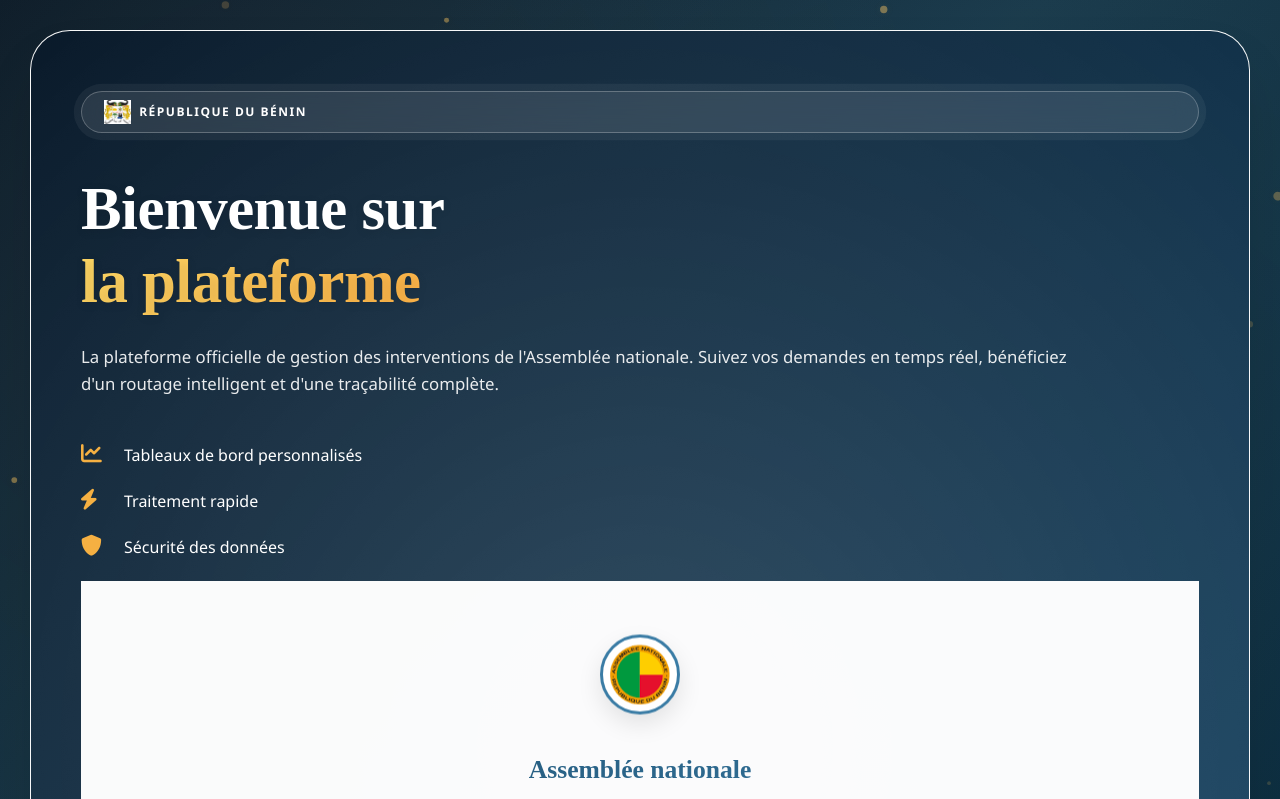
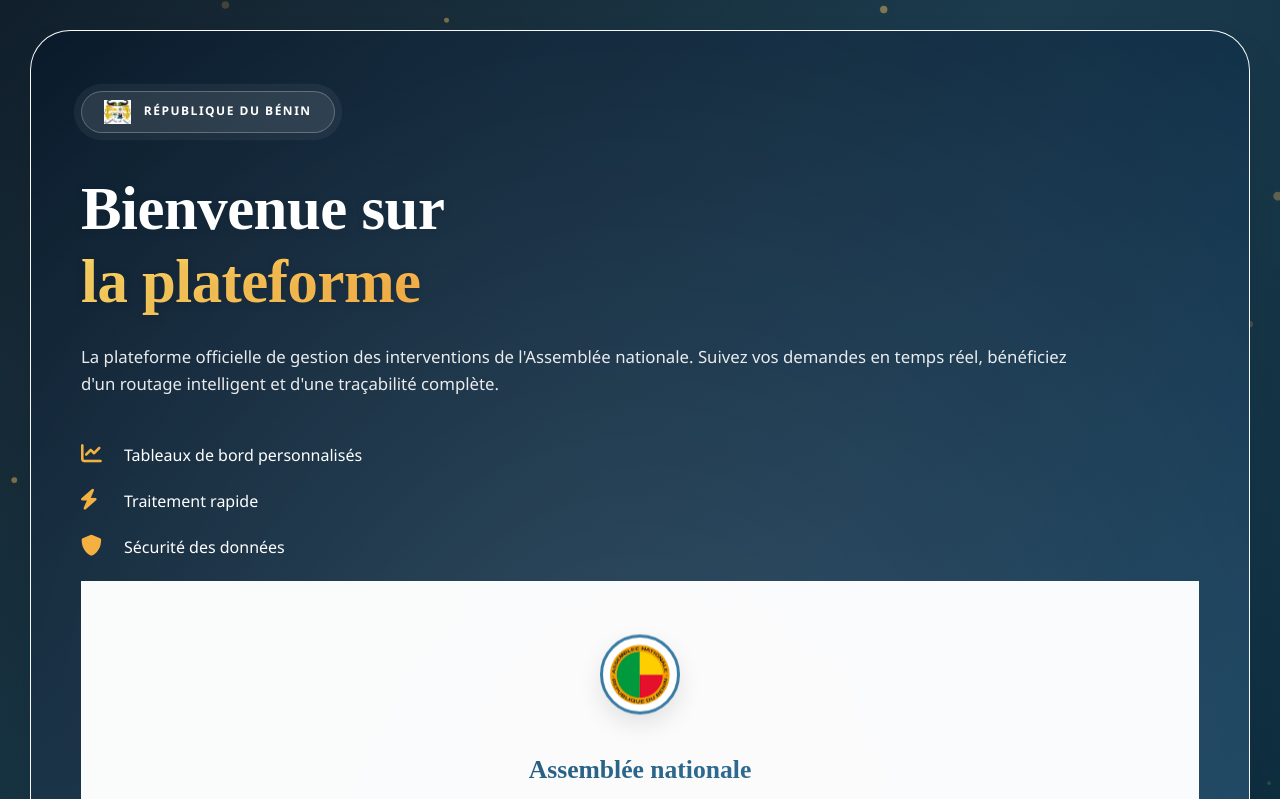
Before and after one commit to olivier-djivoh/assnat_interventions, a Django app: page /comptes/connexion/ in a window 1280 px wide. Shown: the top 799 px of the page. Run offline with Django 5.2, Linux system fonts and the light colour scheme; some libraries are stand-ins or nearby versions.

Commit message:
image modifié 2

```diff
--- a/templates/comptes/connexion.html
+++ b/templates/comptes/connexion.html
@@ -592,11 +592,11 @@
         <!-- Colonne gauche -->
         <div class="welcome-col">
             <div class="welcome-content">
-               <div class="welcome-content">
-                <div class="welcome-badge d-flex align-items-center">
-                <img src="{% static 'images/RB.png' %}" alt="République du Bénin" style="height: 24px; width: auto; margin-right: 8px; background: transparent;">
-                RÉPUBLIQUE DU BÉNIN
-            </div>
+                <div class="welcome-content">
+                    <div class="welcome-badge ">
+                    <img src="{% static 'images/RB.png' %}" alt="République du Bénin" style="height: 24px; width: auto; margin-right: 8px; background: transparent; mix-blend-mode: multiply;">
+                    RÉPUBLIQUE DU BÉNIN
+                </div>
                 <h1>Bienvenue sur<br><span id="typed-text"></span></h1>
                 <p>La plateforme officielle de gestion des interventions de l'Assemblée nationale. Suivez vos demandes en temps réel, bénéficiez d'un routage intelligent et d'une traçabilité complète.</p>
                 <ul class="feature-list">
```
